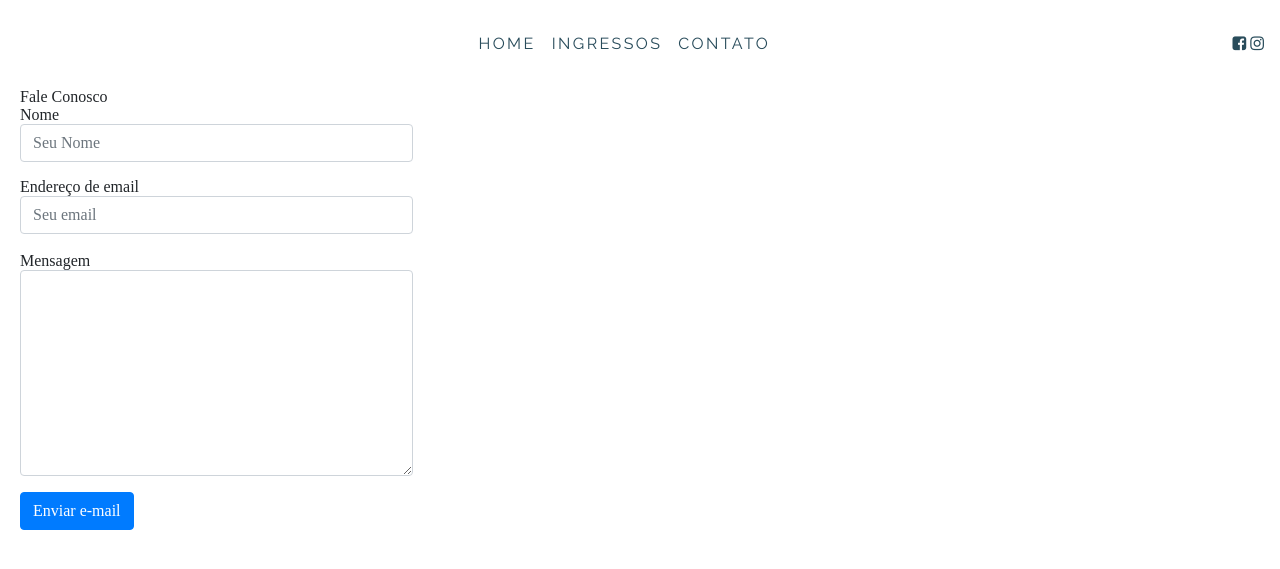
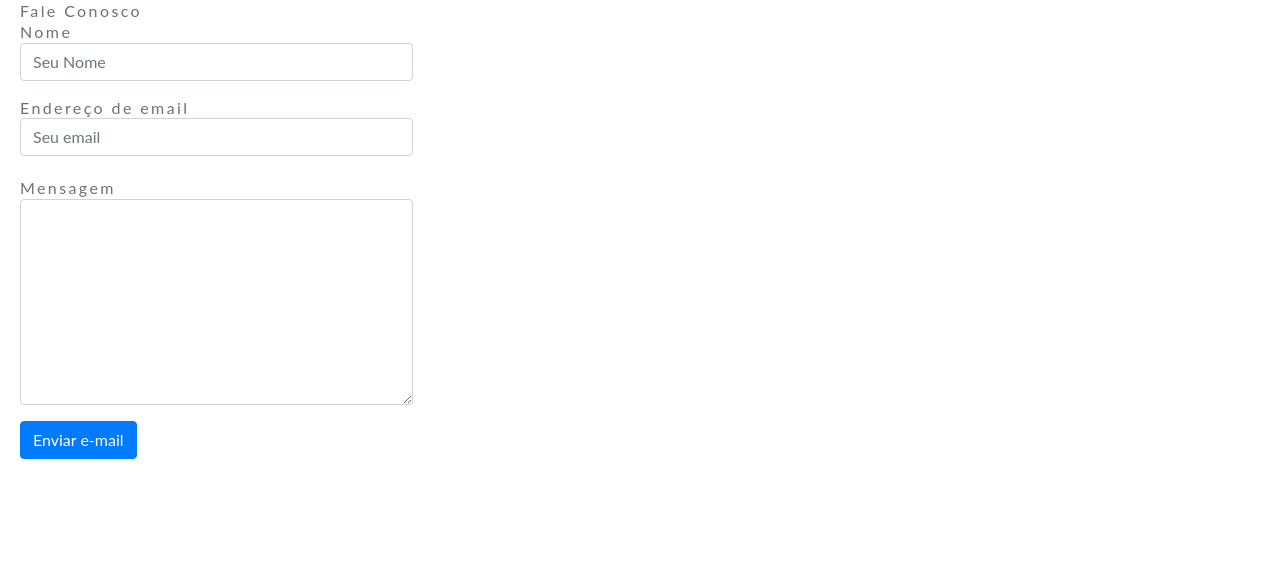
Before and after one commit to ThiagoMarques/mudar-o-mundo, a PHP site: page /contato.php in a window 1280 px wide. Shown: the top 569 px of the page. Run offline with PHP 8.4, Linux system fonts and the light colour scheme; some libraries are stand-ins or nearby versions; some web fonts are replaced.

Commit message:
adicionei o arquivo navbar.php, editei o cabeçalho para header.php, incorporei alguns estilos de tipografia

```diff
--- a/assets/css/main.css
+++ b/assets/css/main.css
@@ -1,6 +1,3 @@
-@import url(font-awesome.min.css);
-@import url("https://fonts.googleapis.com/css?family=Source+Sans+Pro:400,700|Raleway:400,800,900");
-
 html, body, div, span, applet, object, iframe, h1, h2, h3, h4, h5, h6, p, blockquote, pre, a, abbr, acronym, address, big, cite, code, del, dfn, em, img, ins, kbd, q, s, samp, small, strike, strong, sub, sup, tt, var, b, u, i, center, dl, dt, dd, ol, ul, li, fieldset, form, label, legend, table, caption, tbody, tfoot, thead, tr, th, td, article, aside, canvas, details, embed, figure, figcaption, footer, header, hgroup, menu, nav, output, ruby, section, summary, time, mark, audio, video {
   margin: 0;
   padding: 0;
@@ -13,65 +10,59 @@
 article, aside, details, figcaption, figure, footer, header, hgroup, menu, nav, section {
   display: block;
 }
+
+/* Variables */
+:root {
+  /* /colors/ */
+  --color-main: #02D6B9 ;
+  --color-secondary: #125350 ;
+  --color-accent: #EE7397 ;
+  --color-text: #707070;
+  --color-gray: #DEDEDE;
+
+  /* /typography/ */
+  --font-family: 'Lato', 'Helvetica-Neue', sans-serif;
+  --base-font-size: 16px;
+
+  /* /spacing/ */
+  --s-xs: .5rem;
+  --s-s: 1rem;
+  --s-m: 2rem;
+  --s-l: 3rem;
+  --s-xl: 4rem;
+}
+
+/* Typograhy */
+body {
+  font-size: 16px;
+  line-height: 1.333;
+  color: var(--color-text);
+  text-decoration: none;
+  font-weight: 400;
+  font-family: var(--font-family);
+  letter-spacing: 0.15em;
+  margin: 0;
+}
+
+
 /* Links */
 a, a:focus, a:hover  {
   color: #294C5B;
 }
 
 /* NavBar */
-	.align-menu{
-		margin-right: auto;
-		margin-left: auto;
-	}
-	}
-	.nav-link {
-	text-align: left;
-	font: Regular 21px/25px Sanchez;
-	letter-spacing: 0.94px;
-	color: #294C5B;
-	opacity: 1;
-	padding: .25rem 0;
+.menu-icon {
+  color: var(--color-main);
 }
 
-	body {
-		display: flex;
-		flex-direction: column;
-		min-height: 100%;
-	}
-	.title-index {
-		font-size: 35px;
-		margin: 15px;
-	}
-	.site-container {
-		margin: 10px;
-	}
-	 .btn-primary:hover, .btn-primary:focus, .btn-primary:active, .btn-primary.active, .open>.dropdown-toggle.btn-primary {
-		/* CSS botão */
-	}
-	btn-div {
-		/* CSS botão */
-	}
-
-
-
 .navMenu {
-		font-family: "Raleway", Helvetica, sans-serif;
-		font-size: 1em;
-		font-weight: 400;
-		letter-spacing: 0.15em;
-		line-height: 3.5;
-		text-transform: uppercase;
-	}
-	.mobileNav {
-		font-family: "Raleway", Helvetica, sans-serif;
-		text-decoration: none;
-		font-size: 0.7em;
-		font-weight: 400;
-		letter-spacing: 0.25em;
-		line-height: 2.5;
   text-transform: uppercase;
 }
 
+.mobileNav {
+  font-size: 0.75em;
+  text-transform: uppercase;
+}
 
 @media(max-width:33.9em) {
   .navbar .collapse {max-height:250px;width:100%;overflow-y:auto;overflow-x:hidden;}
@@ -85,6 +76,18 @@
       background:none;
       border:none;
     }
+  }
+
+.title-index {
+  font-size: 35px;
+  margin: 15px;
+}
+
+  .btn-primary:hover, .btn-primary:focus, .btn-primary:active, .btn-primary.active, .open>.dropdown-toggle.btn-primary {
+  /* CSS botão */
+}
+btn-div {
+  /* CSS botão */
 }
 
 .card {
--- a/includes/header.php
+++ b/includes/header.php
@@ -8,47 +8,12 @@
     <!--===============================================================================================-->
     <link rel="icon" href="assets/images/icon.png">
     <!--===============================================================================================-->
-    <link rel="stylesheet" href="assets/css/bootstrap.css" />
+    <link rel="icon" type="image/image" href="assets/images/icons/icon.png" />
     <!--===============================================================================================-->
-    <link rel="stylesheet" href="assets/css/main.css" />
+    <link rel="stylesheet" type="text/css" href="assets/css/bootstrap.min.css">
+    <!--===============================================================================================-->
+    <link rel="stylesheet" type="text/css" href="assets/font-awesome.min.css">
+    <!--===============================================================================================-->
+    <link rel="stylesheet" type="text/css" href="assets/css/main.css">
+    <!--===============================================================================================-->
 </head>
-
-<body>
-    <nav class="navbar navbar-expand-lg">
-        <div class="align-menu">
-            <div id="header" class="mobileNav navbar-toggler">
-                <a class="nav-link" href="index.php">Home</a>
-            </div>
-            <div id="header" class="mobileNav navbar-toggler">
-            <a class="nav-link" href="ingressos.php">Ingressos</a>
-            </div>
-            <div id="header" class="mobileNav navbar-toggler">
-            <a class="nav-link" href="contato.php">Contato</a>
-            </div>
-            <div id="header" class="collapse navbar-collapse">
-                <ul class="navMenu navbar-nav">
-                    <li class="nav-item">
-                        <a class="nav-link" href="index.php">Home</a>
-                    </li>
-                    <li class="nav-item">
-                        <a class="nav-link" href="ingressos.php">Ingressos</a>
-                    </li>
-                    <li class="nav-item">
-                        <a class="nav-link" href="contato.php">Contato</a>
-                    </li>
-                </ul>
-            </div>
-
-        </div>
-        <div>
-            <a href="http://facebook.com/mudaromundobr"
-                        class="fa fa-facebook-square"><span class="label"></span></a></li>
-            <a href="http://instagram.com/mudaromundobrazil"
-                        class="fa fa-instagram"><span class="label"></span></a></li>
-        </div>
-    </nav>
-    <script src="assets/js/bootstrap.min.js"></script>
-
-</body>
-
-</html>
```
Also changed, not shown: includes/navbar.php (added, +25 -0 lines), index.php (+2 -23 lines), assets/imgs/logo-mudaromundo.png (added), assets/imgs/logo-mudaromundo@2x.png (added), 2 other files. Lines whose indentation alone changed are shown as unchanged.
